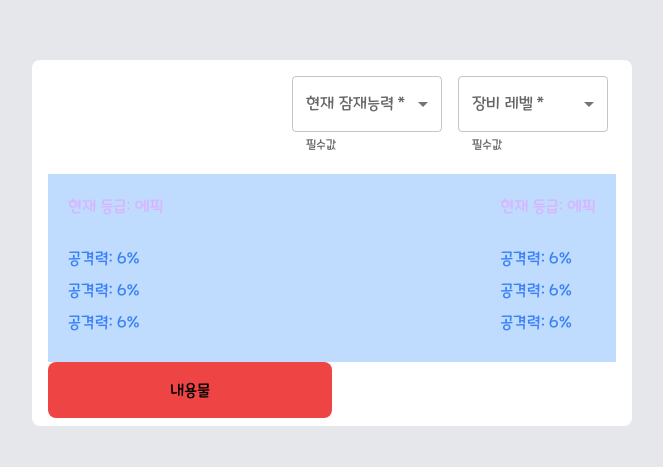
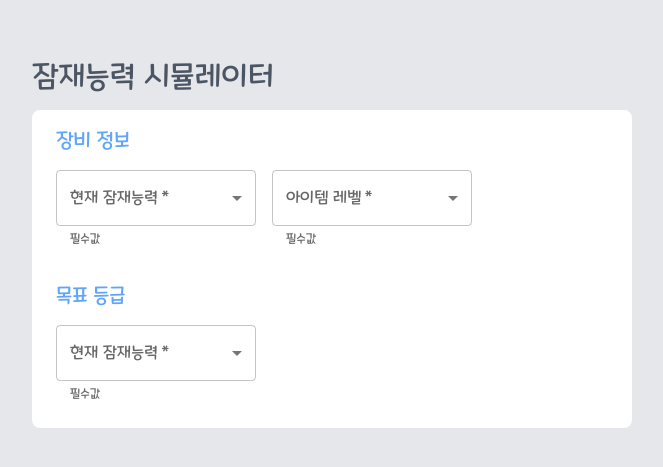
Before and after one commit to DoggySummer/mapleCube, a Next.js app: page / in a window 1280 px wide. Shown: the part 149-616 px from the top of the page, without its empty margins (308-971 px from the left). Built offline with nearby package versions, Linux system fonts and the light colour scheme.

Commit message:
select component 분리

```diff
--- a/app/components/meso/equipDetail.tsx
+++ b/app/components/meso/equipDetail.tsx
@@ -5,7 +5,6 @@ const EquipDetail = () => {
   return (
     <>
       <div className="mt-3 flex w-full justify-between bg-blue-200 p-5">
-        <EquipStatus />
         <EquipStatus />
       </div>
       <div className="w-full">
--- a/app/components/meso/mesoComponent.tsx
+++ /dev/null
@@ -1,51 +0,0 @@
-'use client'
-
-import FormControl from '@mui/material/FormControl'
-import Select, { SelectChangeEvent } from '@mui/material/Select'
-import InputLabel from '@mui/material/InputLabel'
-import MenuItem from '@mui/material/MenuItem'
-import FormHelperText from '@mui/material/FormHelperText'
-import { useState } from 'react'
-
-const potenType = {
-  rare: '레어',
-  epic: '에픽',
-  unique: '유니크',
-  legendary: '레전더리',
-}
-
-const MesoComponent = () => {
-  type PotenType = keyof typeof potenType
-  const [age, setAge] = useState('')
-  const [poten, setPoten] = useState<PotenType>('rare')
-
-  const handleChange = (event: SelectChangeEvent) => {
-    setAge(event.target.value)
-  }
-  return (
-    <div className="flex items-end justify-end">
-      <FormControl required sx={{ m: 1, minWidth: 120, width: 150 }}>
-        <InputLabel id="">현재 잠재능력</InputLabel>
-        <Select labelId="" value={age} label="현재 잠재능력 " autoWidth onChange={handleChange}>
-          <MenuItem value={10}>레어</MenuItem>
-          <MenuItem value={20}>에픽</MenuItem>
-          <MenuItem value={30}>유니크</MenuItem>
-          <MenuItem value={40}>레전더리</MenuItem>
-        </Select>
-        <FormHelperText>필수값</FormHelperText>
-      </FormControl>
-      <FormControl required sx={{ m: 1, minWidth: 120, width: 150 }}>
-        <InputLabel id="">장비 레벨</InputLabel>
-        <Select labelId="" value={age} label="현재 잠재능력 " autoWidth onChange={handleChange}>
-          <MenuItem value={10}>160미만</MenuItem>
-          <MenuItem value={20}>160 ~ 199</MenuItem>
-          <MenuItem value={30}>200 ~ 249</MenuItem>
-          <MenuItem value={40}>250이상</MenuItem>
-        </Select>
-        <FormHelperText>필수값</FormHelperText>
-      </FormControl>
-    </div>
-  )
-}
-
-export default MesoComponent
--- /dev/null
+++ b/app/components/meso/potenSelect.tsx
@@ -0,0 +1,41 @@
+'use client'
+
+import FormControl from '@mui/material/FormControl'
+import Select, { SelectChangeEvent } from '@mui/material/Select'
+import InputLabel from '@mui/material/InputLabel'
+import MenuItem from '@mui/material/MenuItem'
+import FormHelperText from '@mui/material/FormHelperText'
+import { useState } from 'react'
+import { SelectType } from '@/app/constant'
+
+interface potenSelect {
+  title: string
+  value: SelectType[]
+}
+
+const PotenSelect = ({ title, value }: potenSelect) => {
+  const [selectValue, setSelectValue] = useState('')
+
+  const handleChange = (event: SelectChangeEvent) => {
+    setSelectValue(event.target.value)
+  }
+  return (
+    <div className="flex items-end justify-start">
+      <FormControl required sx={{ m: 1, width: 200 }}>
+        <InputLabel id="">{title}</InputLabel>
+        <Select labelId="" value={selectValue} label={title} autoWidth onChange={handleChange}>
+          {value.map((item) => {
+            return (
+              <MenuItem value={item.value} key={item.id}>
+                {item.lang}
+              </MenuItem>
+            )
+          })}
+        </Select>
+        <FormHelperText>필수값</FormHelperText>
+      </FormControl>
+    </div>
+  )
+}
+
+export default PotenSelect
--- a/app/constant.ts
+++ b/app/constant.ts
@@ -26,6 +26,58 @@ interface mesoCost {
   equipLevel: '159' | '199' | '249' | '300'
   cost: number
 }
+
+export interface SelectType {
+  id: number
+  value: number
+  lang: string
+}
+
+export const equipSelect = [
+  {
+    id: 0,
+    value: 0,
+    lang: '159 이하',
+  },
+  {
+    id: 1,
+    value: 1,
+    lang: '160 ~ 199',
+  },
+  {
+    id: 2,
+    value: 2,
+    lang: '200 ~ 249',
+  },
+  {
+    id: 3,
+    value: 3,
+    lang: '250 이상',
+  },
+]
+
+export const potenSelect = [
+  {
+    id: 0,
+    value: 0,
+    lang: '레어',
+  },
+  {
+    id: 1,
+    value: 1,
+    lang: '에픽',
+  },
+  {
+    id: 2,
+    value: 2,
+    lang: '유니크',
+  },
+  {
+    id: 3,
+    value: 3,
+    lang: '레전더리',
+  },
+]
 
 export const cubeData: cubeDataType[] = [
   {
--- a/app/page.tsx
+++ b/app/page.tsx
@@ -1,13 +1,19 @@
 import EquipDetail from './components/meso/equipDetail'
-import MesoComponent from './components/meso/mesoComponent'
+import PotenSelect from './components/meso/potenSelect'
+import { equipSelect, potenSelect } from './constant'
 
 export default function Home() {
   return (
     <main className="flex h-screen w-full flex-col justify-center bg-gray-200">
-      <div className="mx-auto mb-4 w-[600px] rounded-lg bg-white px-4 py-2">
-        {/* <CubeComponent /> */}
-        <MesoComponent />
-        <EquipDetail />
+      <div className="mx-auto mb-4 w-[600px] text-left text-3xl text-gray-600">잠재능력 시뮬레이터</div>
+      <div className="mx-auto mb-4 w-[600px] rounded-lg bg-white px-4 py-4">
+        <div className="ml-2 pb-2 text-xl text-blue-400">장비 정보</div>
+        <div className="flex">
+          <PotenSelect title="현재 잠재능력" value={potenSelect} />
+          <PotenSelect title="아이템 레벨" value={equipSelect} />
+        </div>
+        <div className="ml-2 mt-6 pb-2 text-xl text-blue-400">목표 등급</div>
+        <PotenSelect title="현재 잠재능력" value={potenSelect} />
       </div>
     </main>
   )
```
